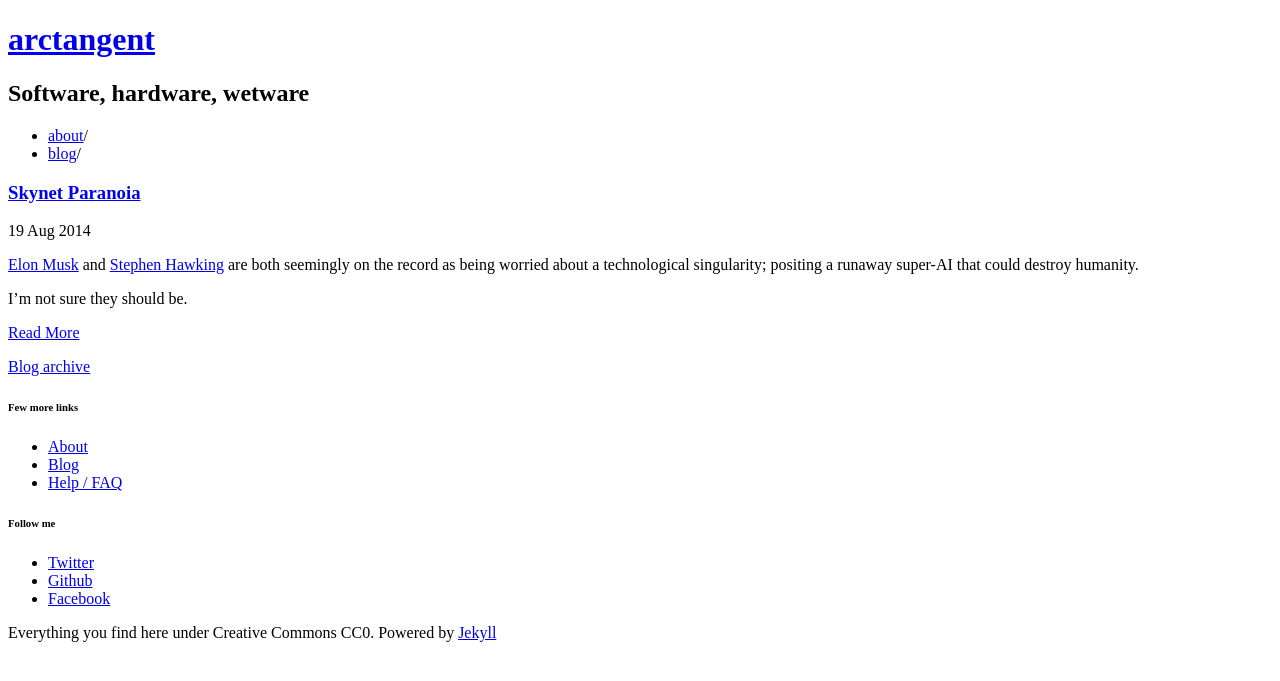
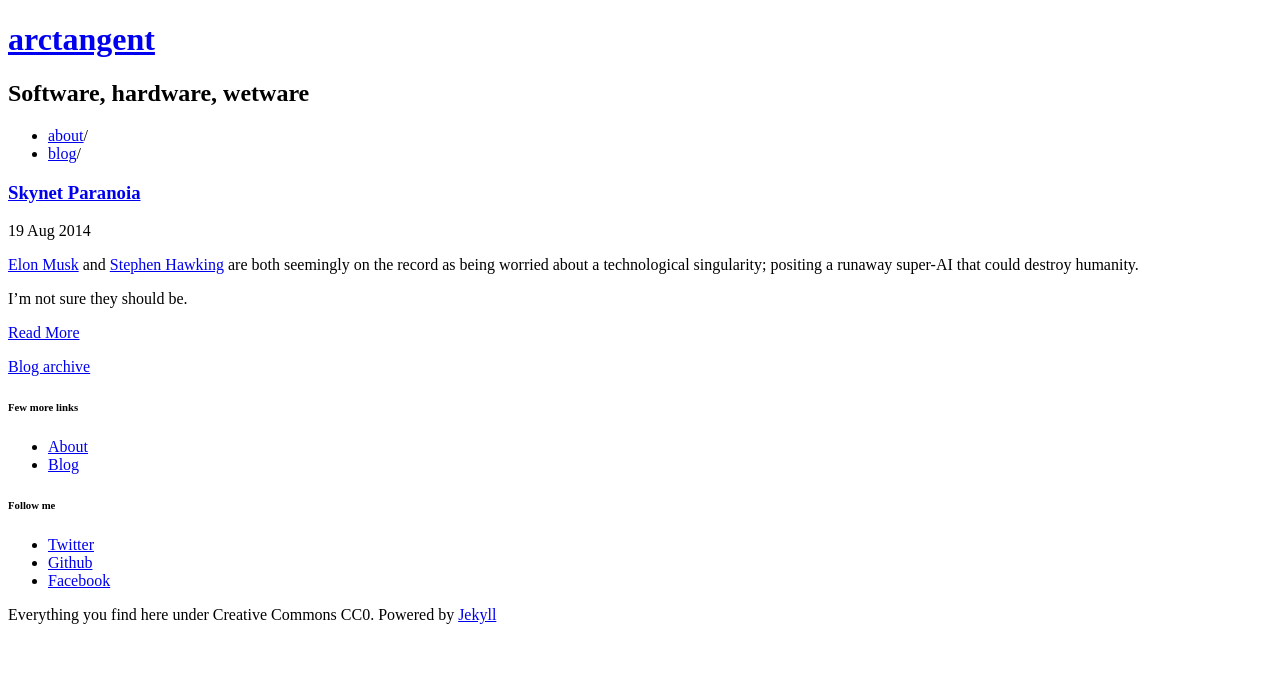
Before and after one commit to arcwhite/arcwhite.org, a Jekyll site: the page built from index.html, in a window 1280 px wide. Shown: the top 681 px of the page. Built offline with Jekyll 4.4.1, drawn with Linux system fonts in a browser that asks for light colours; nearby versions of some CDN libraries.

Commit message:
Remove FAQ link

```diff
--- a/_includes/footer-links.html
+++ b/_includes/footer-links.html
@@ -2,5 +2,4 @@
 <ul class="menu">
     <li><a href="{{ '/about' | prepend: site.baseurl | prepend: site.url }}">About</a></li>
     <li><a href="{{ '/blog' | prepend: site.baseurl | prepend: site.url }}">Blog</a></li>
-    <li><a href="{{ '/faq' | prepend: site.baseurl | prepend: site.url }}">Help / FAQ</a></li>
 </ul>
```
